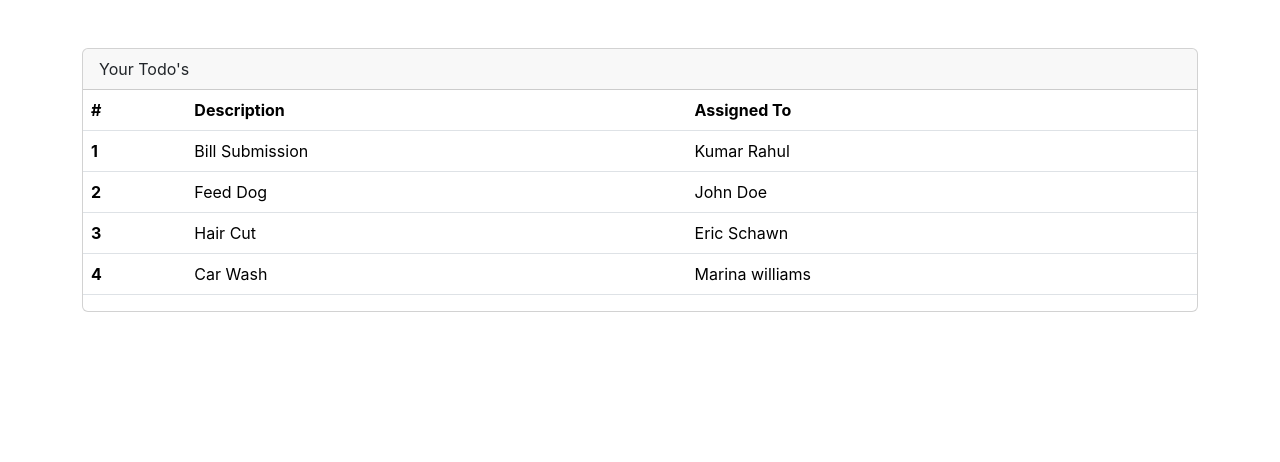
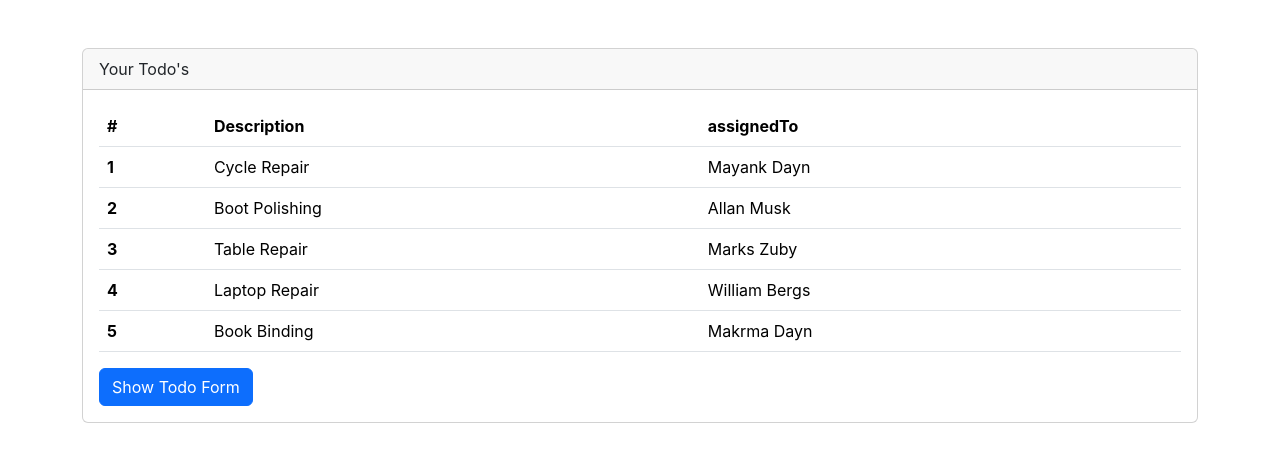
Before and after one commit to kumar9080/leo, a React (Create React App) app: page / in a window 1280 px wide. Shown: the top 462 px of the page. Built offline with nearby package versions, Linux system fonts and the light colour scheme.

Commit message:
Todo Application

```diff
--- a/src/App.js
+++ b/src/App.js
@@ -1,43 +1,56 @@
-import './App.css';
-import TodoRowItem from './components/TodoRowItem';
+import TodoFormItem from './components/TodoFormItem';
+import ToDoTable from './components/TodoTable';
+import { useState } from 'react';
+
+
+
 
 function App() {
+ let [todos, setTodos] = useState([{rowNumber: 1, rowDescription: 'Cycle Repair', assignedTo: 'Mayank Dayn'},
+  {rowNumber: 2, rowDescription: 'Boot Polishing', assignedTo: 'Allan Musk'},
+  {rowNumber: 3, rowDescription: 'Table Repair', assignedTo: 'Marks Zuby'},
+  {rowNumber: 4, rowDescription: 'Laptop Repair', assignedTo: 'William Bergs'},
+  {rowNumber: 5, rowDescription: 'Book Binding', assignedTo: 'Makrma Dayn'}
+])
+
+  const [showAddtodoForm, setAddtodoForm] = useState(false);
+
+  const addNewTodo = (description, assigned)=>{
+    if(todos.length > 0) {
+      const newTodos = {rowNumber: todos.length + 1 , rowDescription: description, assignedTo: assigned}
+      // todos.push(newTodos);
+      setTodos(todos => [...todos,newTodos]);
+    }
+  };
+
+  const deleteTodoRow = (deleteTodoRowNumber) =>{
+    console.log(deleteTodoRowNumber);
+    const filtered = todos.filter(value =>{
+      return value.rowNumber !== deleteTodoRowNumber;
+    })
+    setTodos(filtered);
+  }
+
+  const showAddtodoFormState = ()=>{
+    if(showAddtodoForm == true){
+      setAddtodoForm(false);
+    }else if(showAddtodoForm == false){
+      setAddtodoForm(true)
+    }
+    console.log(showAddtodoForm)
+  }
+
   return(
     <div className='container mt-5'>
       <div className='card'>
         <div className='card-header'>Your Todo's</div>
-        <div>
-          <table className='table table-hover'>
-            <thead>
-              <tr>
-                <th scope='col'>#</th>
-                <th scope='col'>Description</th>
-                <th scope='col'>Assigned To</th>
-              </tr>
-            </thead>
-            <tbody className='card-body'>
-                <TodoRowItem/>
-              <tr>
-                <th scope='row'>2</th>
-                <td>Feed Dog</td>
-                <td>John Doe</td>
-              </tr>
-              <tr>
-                <th scope='row'>3</th>
-                <td>Hair Cut</td>
-                <td>Eric Schawn</td>
-              </tr>
-              <tr>
-                <th scope='row'>4</th>
-                <td>Car Wash</td>
-                <td>Marina williams</td>
-              </tr>
-            </tbody>
-          </table>
-        </div>
+          <div className='card-body'>
+            <ToDoTable todos={todos} deleteTodoRow={deleteTodoRow}/>
+              <button onClick={showAddtodoFormState} className="btn btn-primary">{showAddtodoForm? 'Close todo Form ': 'Show Todo Form'}</button>
+            {showAddtodoForm && <TodoFormItem addNewTodo={addNewTodo}/>}
+          </div>
         </div>
       </div>
   )
-
 }
 export default App;
--- /dev/null
+++ b/src/components/TodoFormItem.js
@@ -0,0 +1,41 @@
+import { useState } from "react";
+
+function TodoFormItem(props){
+
+    const [description, setDescription] = useState('');
+    const [assigned, setAssigned] = useState('');
+
+    const setDescriptionChange = (event)=>{
+        setDescription(event.target.value)
+    }
+
+    const setAssignedToChange = (event)=>{
+        setAssigned(event.target.value);
+    }
+
+    const submitTodos = () =>{
+        if(description !=='' && assigned !==''){
+            props.addNewTodo(description, assigned);
+            setDescription('');
+            setAssigned('');
+        }
+    }
+
+    return(
+        <div className="mt-5">
+            <form>
+                <div className="mb-3">
+                    <label className="form-label">Assigned</label>
+                    <input onChange={setAssignedToChange} type="text" className="form-control" value={assigned} required></input>
+                </div>
+                <div className="mb-3">
+                    <label className="form-label">Description</label>
+                    <textarea onChange={setDescriptionChange} className="form-control" rows={3} value={description} required ></textarea>
+                </div>
+                <button type="button" className="btn btn-primary mt-3" onClick={submitTodos}>Add Todo</button>
+            </form>
+        </div>
+    )
+}
+
+export default TodoFormItem
--- a/src/components/TodoRowItem.js
+++ b/src/components/TodoRowItem.js
@@ -1,9 +1,9 @@
- function TodoRowItem(){
+ function TodoRowItem(props){
     return(
-        <tr>
-            <th scope="row">1</th>
-            <td>Bill Submission</td>
-            <td>Kumar Rahul</td>
+        <tr onClick={()=>props.deleteTodoRow(props.rowNumber)}>
+            <th scope="row">{props.rowNumber}</th>
+            <td>{props.rowDescription}</td>
+            <td>{props.assignedTo}</td>
         </tr>
     )
 }
--- /dev/null
+++ b/src/components/TodoTable.js
@@ -0,0 +1,29 @@
+import TodoRowItem from "./TodoRowItem"
+
+function ToDoTable(props){
+
+    return(
+        <table className="table table-hover">
+            <thead>
+                <tr>
+                    <th scope="col">#</th>
+                    <th scope="col">Description</th>
+                    <th scope="col">assignedTo</th>
+                </tr>
+            </thead>
+            <tbody>
+               {props.todos.map(todo =>(
+                <TodoRowItem
+                    key={todo.rowNumber}
+                    rowNumber={todo.rowNumber}
+                    rowDescription={todo.rowDescription}
+                    assignedTo={todo.assignedTo}
+                    deleteTodoRow={props.deleteTodoRow}
+                />
+               ))}
+
+            </tbody>
+        </table>
+    )
+}
+export default ToDoTable
```
